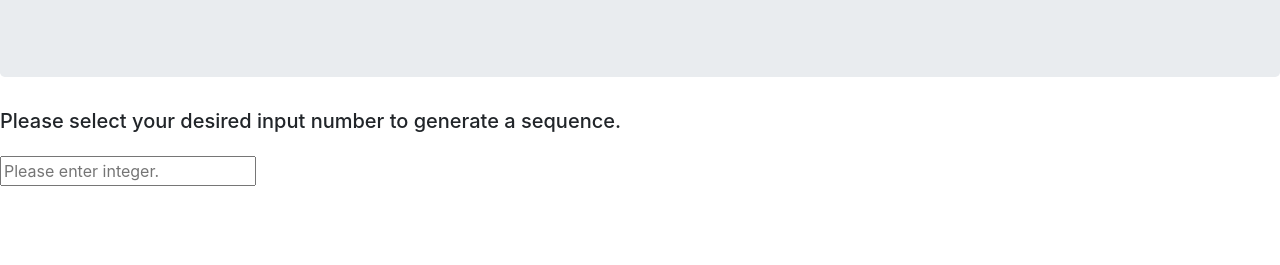
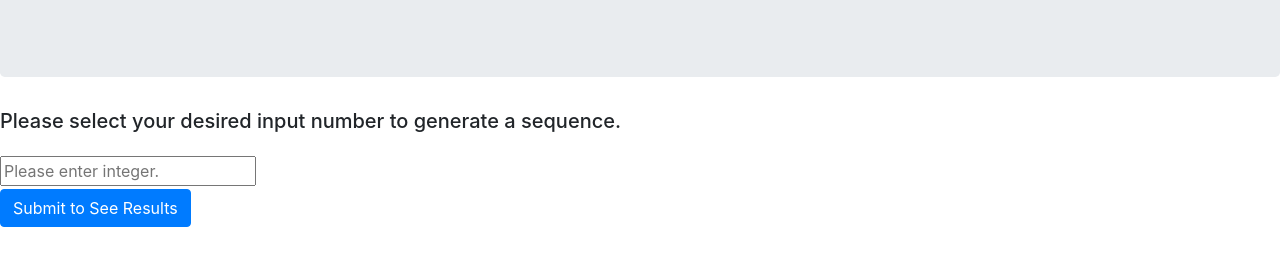
Before and after one commit to Quin-Riley-A/Mr.-Roboger, a plain HTML site: page index.html in a window 1280 px wide. Shown: the part 147-412 px from the top of the page. Drawn offline with Linux system fonts and the light colour scheme.

Commit message:
add submission button

```diff
--- a/index.html
+++ b/index.html
@@ -23,6 +23,8 @@
           <input class="form-check-input" type="text" name="chosen-number" id="user-number" placeholder="Please enter integer." value="">
           </label>
         </div>
+        <br>
+        <button type="submit" class="btn btn-primary">Submit to See Results</button>
       </form>
     </div>
   </div>
```
